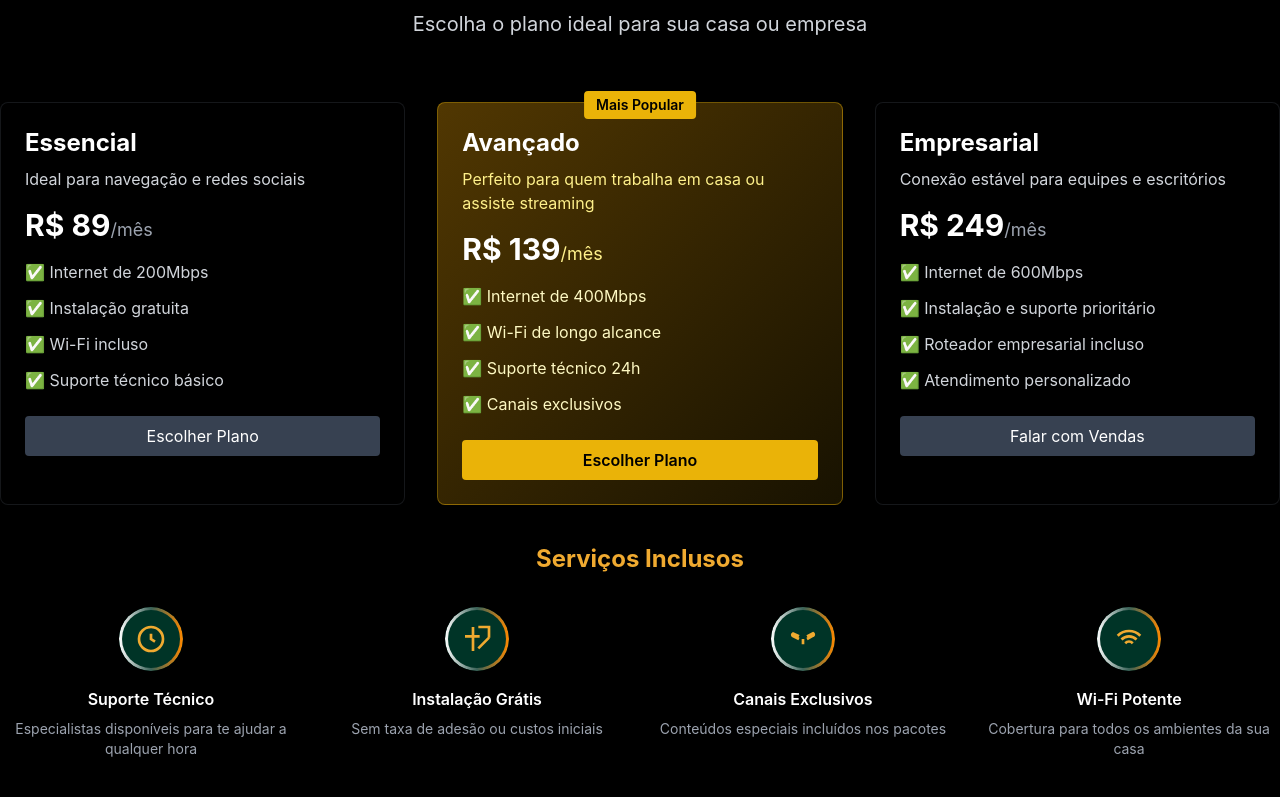
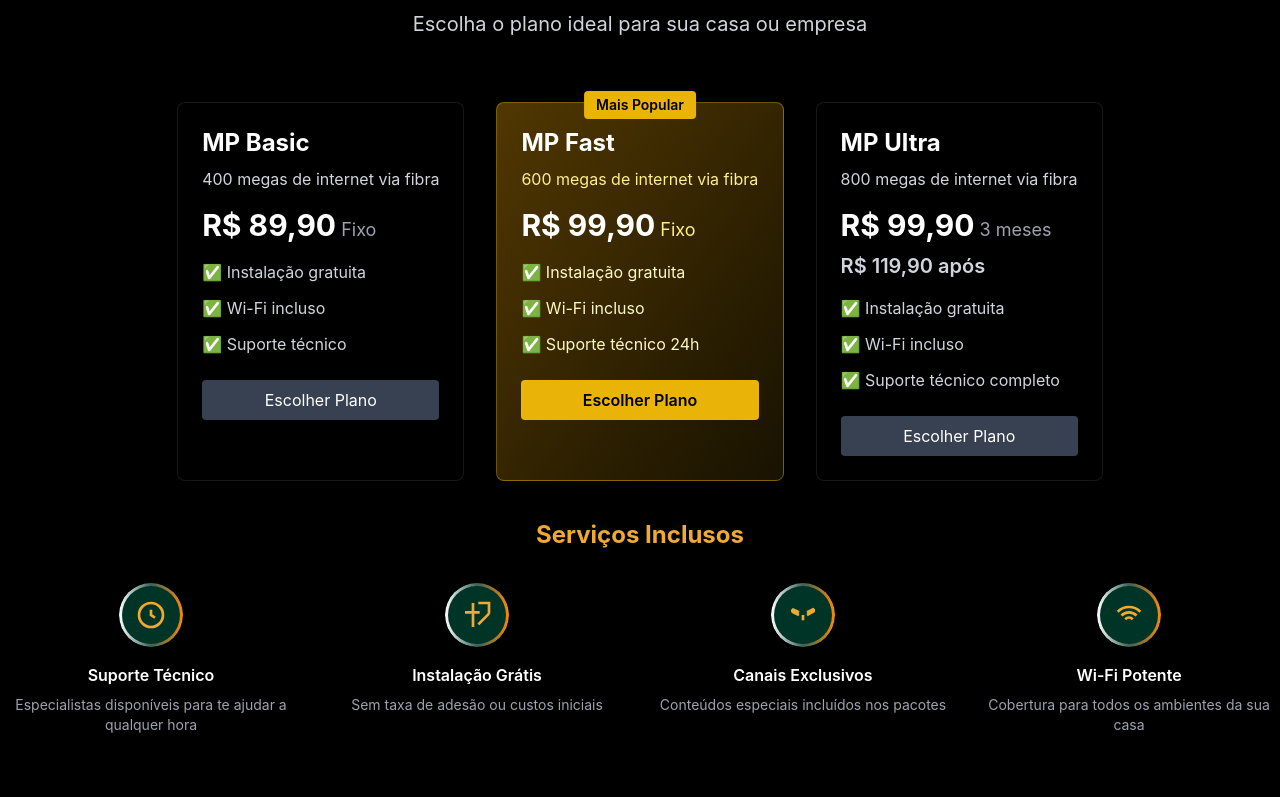
Before and after one commit to soutozk/sitenet, a React (Create React App) app: page / in a window 1280 px wide. Shown: the part 2420-3217 px from the top of the page. Built offline with nearby package versions, Linux system fonts and the light colour scheme.

Commit message:
feat: move Plans component to new directory and update its implementation

```diff
--- a/src/Components/Planos/Planos.jsx
+++ b/src/Components/Plans/Plans.jsx
@@ -15,89 +15,83 @@ const Plans = () => {
         </div>
 
         <div className="grid md:grid-cols-3 gap-8">
-          {/* Plano Essencial */}
+          {/* MP Basic */}
           <div className="bg-black/40 border border-gray-500/20 backdrop-blur-sm rounded-lg p-6">
-            <h3 className="text-white text-2xl font-bold mb-2">Essencial</h3>
+            <h3 className="text-white text-2xl font-bold mb-2">MP Basic</h3>
             <p className="text-gray-300 mb-4">
-              Ideal para navegação e redes sociais
+              400 megas de internet via fibra
             </p>
             <div className="text-3xl font-bold text-white mb-4">
-              R$ 89
-              <span className="text-lg font-normal text-gray-400">/mês</span>
+              R$ 89,90
+              <span className="text-lg font-normal text-gray-400"> Fixo</span>
             </div>
             <ul className="space-y-3 text-gray-300">
-              <li className="flex items-center gap-2">
-                ✅ Internet de 200Mbps
-              </li>
               <li className="flex items-center gap-2">
                 ✅ Instalação gratuita
               </li>
               <li className="flex items-center gap-2">✅ Wi-Fi incluso</li>
-              <li className="flex items-center gap-2">
-                ✅ Suporte técnico básico
-              </li>
+              <li className="flex items-center gap-2">✅ Suporte técnico</li>
             </ul>
             <button className="w-full mt-6 bg-gray-700 hover:bg-gray-600 text-white py-2 rounded">
               Escolher Plano
             </button>
           </div>
 
-          {/* Plano Avançado */}
+          {/* MP Fast */}
           <div className="bg-gradient-to-br from-yellow-600/40 to-yellow-500/10 border border-yellow-500/40 backdrop-blur-sm rounded-lg p-6 relative">
             <div className="absolute -top-3 left-1/2 transform -translate-x-1/2 bg-yellow-500 text-black px-3 py-1 text-sm font-semibold rounded">
               Mais Popular
             </div>
-            <h3 className="text-white text-2xl font-bold mb-2">Avançado</h3>
+            <h3 className="text-white text-2xl font-bold mb-2">MP Fast</h3>
             <p className="text-yellow-200 mb-4">
-              Perfeito para quem trabalha em casa ou assiste streaming
+              600 megas de internet via fibra
             </p>
             <div className="text-3xl font-bold text-white mb-4">
-              R$ 139
-              <span className="text-lg font-normal text-yellow-200">/mês</span>
+              R$ 99,90
+              <span className="text-lg font-normal text-yellow-200"> Fixo</span>
             </div>
             <ul className="space-y-3 text-yellow-100">
               <li className="flex items-center gap-2">
-                ✅ Internet de 400Mbps
+                ✅ Instalação gratuita
               </li>
-              <li className="flex items-center gap-2">
-                ✅ Wi-Fi de longo alcance
-              </li>
+              <li className="flex items-center gap-2">✅ Wi-Fi incluso</li>
               <li className="flex items-center gap-2">
                 ✅ Suporte técnico 24h
               </li>
-              <li className="flex items-center gap-2">✅ Canais exclusivos</li>
             </ul>
             <button className="w-full mt-6 bg-yellow-500 hover:bg-yellow-400 text-black py-2 rounded font-semibold">
               Escolher Plano
             </button>
           </div>
 
-          {/* Plano Empresarial */}
+          {/* MP Ultra */}
           <div className="bg-black/40 border border-gray-500/20 backdrop-blur-sm rounded-lg p-6">
-            <h3 className="text-white text-2xl font-bold mb-2">Empresarial</h3>
+            <h3 className="text-white text-2xl font-bold mb-2">MP Ultra</h3>
             <p className="text-gray-300 mb-4">
-              Conexão estável para equipes e escritórios
+              800 megas de internet via fibra
             </p>
             <div className="text-3xl font-bold text-white mb-4">
-              R$ 249
-              <span className="text-lg font-normal text-gray-400">/mês</span>
+              R$ 99,90
+              <span className="text-lg font-normal text-gray-400">
+                {" "}
+                3 meses
+              </span>
+              <br />
+              <span className="text-xl font-semibold text-gray-300">
+                R$ 119,90 após
+              </span>
             </div>
             <ul className="space-y-3 text-gray-300">
               <li className="flex items-center gap-2">
-                ✅ Internet de 600Mbps
+                ✅ Instalação gratuita
               </li>
+              <li className="flex items-center gap-2">✅ Wi-Fi incluso</li>
               <li className="flex items-center gap-2">
-                ✅ Instalação e suporte prioritário
-              </li>
-              <li className="flex items-center gap-2">
-                ✅ Roteador empresarial incluso
-              </li>
-              <li className="flex items-center gap-2">
-                ✅ Atendimento personalizado
+                ✅ Suporte técnico completo
               </li>
             </ul>
             <button className="w-full mt-6 bg-gray-700 hover:bg-gray-600 text-white py-2 rounded">
-              Falar com Vendas
+              Escolher Plano
             </button>
           </div>
         </div>
--- a/src/pages/Home.jsx
+++ b/src/pages/Home.jsx
@@ -7,7 +7,7 @@ import FaqSection from "../Components/Faq/Faq";
 import TrabalheConosco from "../Components/WorkWithUs/TrabalheConosco";
 import Footer from "../Components/Footer/Footer";
 import WhatsAppWidget from "../Components/WppWidget/WppWidget";
-import Plans from "../Components/Planos/Planos";
+import Plans from "../Components/Plans/Plans";
 import About from "../Components/About/About";
 import Services from "../Components/Services/Services";
 
```
